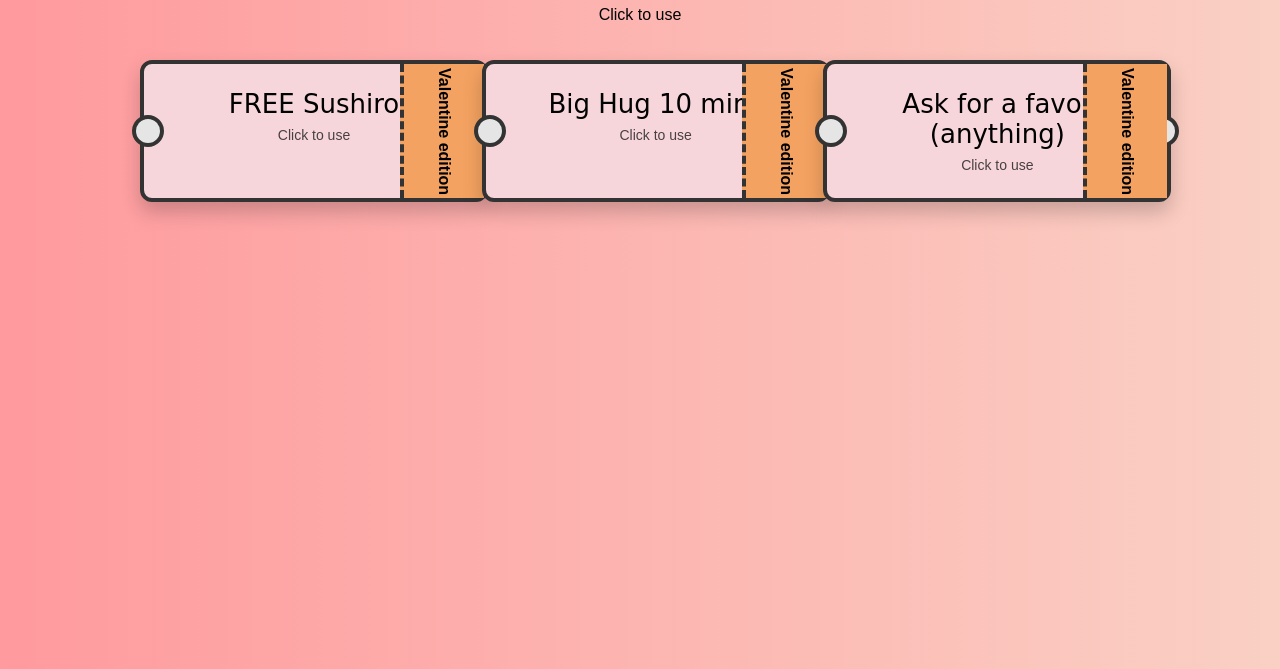
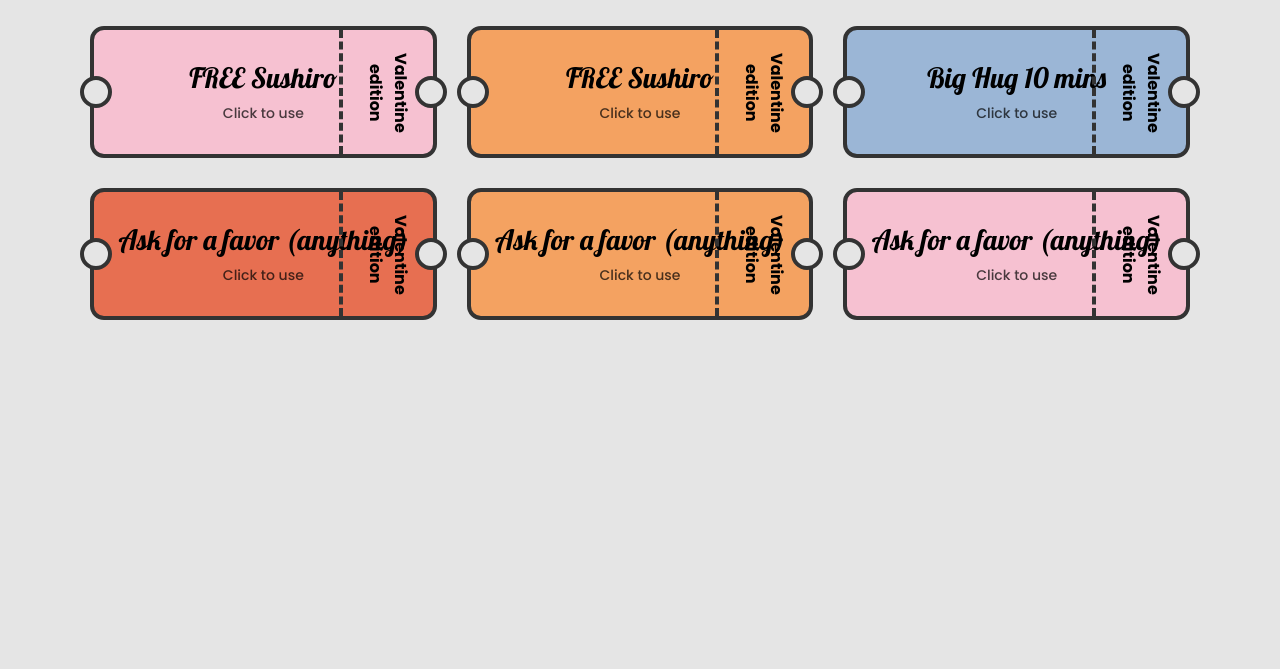
Before and after one commit to nuthanonn/love-coupon-for-my-love, a plain HTML site: page index.html in a window 1280 px wide. Shown: the part 131-800 px from the top of the page. Drawn offline with Linux system fonts and the light colour scheme.

Commit message:
Update coupon styles and add new coupon types

```diff
--- a/index.html
+++ b/index.html
@@ -2,38 +2,11 @@
 <html lang="th">
 <head>
 <meta charset="UTF-8">
-<title>Love Coupon Book</title>
+<title>Coupons only P'Patch 💖</title>
+
+<link href="https://fonts.googleapis.com/css2?family=Lobster&family=Poppins:wght@500;700&display=swap" rel="stylesheet">
+
 <style>
-body{
-    font-family: Arial;
-    background: linear-gradient(to right, #ff9a9e, #fad0c4);
-    text-align:center;
-    padding:40px;
-}
-h1{
-    color:white;
-}
-.coupon{
-    background:white;
-    width:300px;
-    margin:20px auto;
-    padding:20px;
-    border-radius:15px;
-    box-shadow:0 10px 20px rgba(0,0,0,0.2);
-    cursor:pointer;
-    transition:0.3s;
-}
-.coupon:hover{
-    transform:scale(1.05);
-}
-.used{
-    background:#ddd;
-    text-decoration:line-through;
-    color:gray;
-}
-<style>
-@import url('https://fonts.googleapis.com/css2?family=Lobster&family=Poppins:wght@500;700&display=swap');
-
 body{
     background:#e5e5e5;
     font-family:'Poppins', sans-serif;
@@ -42,79 +15,68 @@ body{
 }
 
 h1{
-    margin-bottom:30px;
+    margin-bottom:40px;
 }
 
 .container{
     display:grid;
-    grid-template-columns: repeat(auto-fit, minmax(300px, 1fr));
-    gap:25px;
-    max-width:1000px;
+    grid-template-columns: repeat(auto-fit, minmax(320px, 1fr));
+    gap:30px;
+    max-width:1100px;
     margin:auto;
 }
 
-/* ===== COUPON STYLE ===== */
+/* ===== COUPON ===== */
 .coupon{
     position:relative;
-    background:#f6d6db;
     border:4px solid #333;
-    border-radius:12px;
-    padding:25px 20px;
+    border-radius:14px;
+    padding:30px 20px;
     cursor:pointer;
     transition:0.3s;
 }
 
-/* รูเจาะตรงกลาง */
-.coupon::before{
+/* รูเจาะ */
+.coupon::before,
+.coupon::after{
     content:"";
     position:absolute;
     top:50%;
-    right:-12px;
     transform:translateY(-50%);
     width:24px;
     height:24px;
     background:#e5e5e5;
+    border:4px solid #333;
     border-radius:50%;
-    border:4px solid #333;
+}
+
+.coupon::before{
+    left:-14px;
 }
 
 .coupon::after{
-    content:"";
-    position:absolute;
-    top:50%;
-    left:-12px;
-    transform:translateY(-50%);
-    width:24px;
-    height:24px;
-    background:#e5e5e5;
-    border-radius:50%;
-    border:4px solid #333;
-}
-
-.coupon:hover{
-    transform:scale(1.05);
+    right:-14px;
 }
 
 /* ข้อความ */
-.coupon .main{
+.main{
     font-family:'Lobster', cursive;
-    font-size:26px;
+    font-size:28px;
 }
 
-.coupon .sub{
+.sub{
     margin-top:8px;
     font-size:14px;
     opacity:0.7;
 }
 
-/* แถบด้านขวา */
-.coupon .side{
+/* แถบข้าง */
+.side{
     position:absolute;
     top:0;
     right:0;
-    width:80px;
+    width:90px;
     height:100%;
-    background:#f4a261;
     border-left:4px dashed #333;
     display:flex;
     align-items:center;
@@ -124,35 +86,58 @@ h1{
     font-weight:bold;
 }
 
+/* สีแต่ละใบ */
+.pink{ background:#f6c1d1; }
+.orange{ background:#f4a261; }
+.blue{ background:#9bb6d6; }
+.red{ background:#e76f51; }
+
 /* ใช้แล้ว */
 .used{
     background:#ccc !important;
+    color:#555;
     text-decoration:line-through;
-    color:#555;
 }
 </style>
+</head>
 
-</head>
 <body>
 
-<h1> Coupons only P'Patch 💖</h1>
-<p>Click to use</p>
+<h1>Coupons only P'Patch 💖</h1>
 
 <div class="container">
 
-<div class="coupon">
+<div class="coupon pink">
     <div class="main">FREE Sushiro</div>
     <div class="sub">Click to use</div>
     <div class="side">Valentine edition</div>
 </div>
 
-<div class="coupon">
+<div class="coupon orange">
+    <div class="main">FREE Sushiro</div>
+    <div class="sub">Click to use</div>
+    <div class="side">Valentine edition</div>
+</div>
+
+<div class="coupon blue">
     <div class="main">Big Hug 10 mins</div>
     <div class="sub">Click to use</div>
     <div class="side">Valentine edition</div>
 </div>
 
-<div class="coupon">
+<div class="coupon red">
+    <div class="main">Ask for a favor (anything)</div>
+    <div class="sub">Click to use</div>
+    <div class="side">Valentine edition</div>
+</div>
+
+<div class="coupon orange">
+    <div class="main">Ask for a favor (anything)</div>
+    <div class="sub">Click to use</div>
+    <div class="side">Valentine edition</div>
+</div>
+
+<div class="coupon pink">
     <div class="main">Ask for a favor (anything)</div>
     <div class="sub">Click to use</div>
     <div class="side">Valentine edition</div>
@@ -160,23 +145,18 @@ h1{
 
 </div>
 
-
-
 <script>
 document.addEventListener("DOMContentLoaded", function() {
     const coupons = document.querySelectorAll(".coupon");
 
     coupons.forEach((coupon, index) => {
-        // โหลดสถานะตอนเปิดเว็บ
         if(localStorage.getItem("coupon_" + index) === "used"){
             coupon.classList.add("used");
-            coupon.innerHTML += "<br>✔ USED!";
         }
 
         coupon.addEventListener("click", function(){
             if(!coupon.classList.contains("used")){
                 coupon.classList.add("used");
-                coupon.innerHTML += "<br>✔ USED!";
                 localStorage.setItem("coupon_" + index, "used");
             }
         });
@@ -184,6 +164,5 @@ document.addEventListener("DOMContentLoaded", function() {
 });
 </script>
 
-
 </body>
 </html>
```
